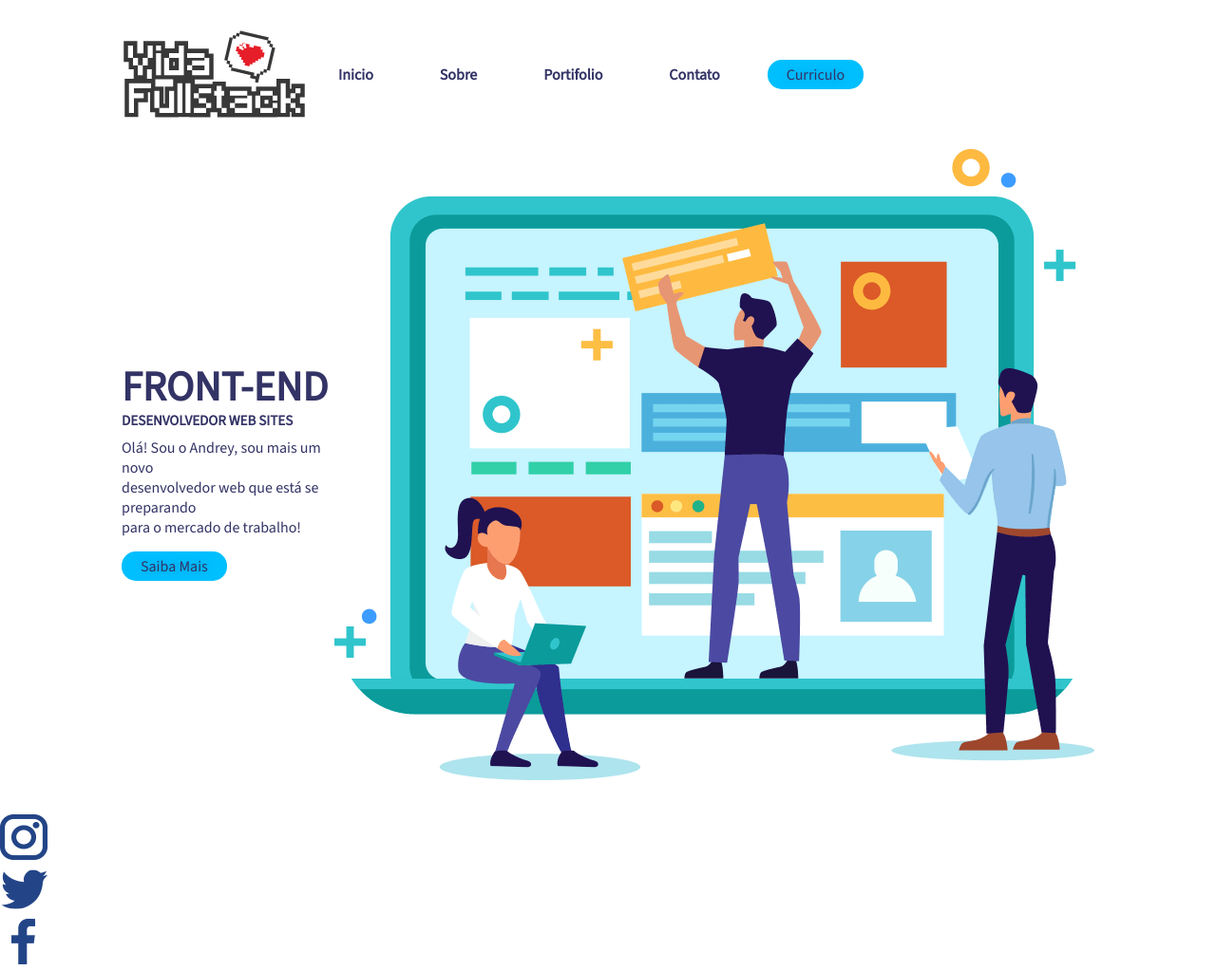
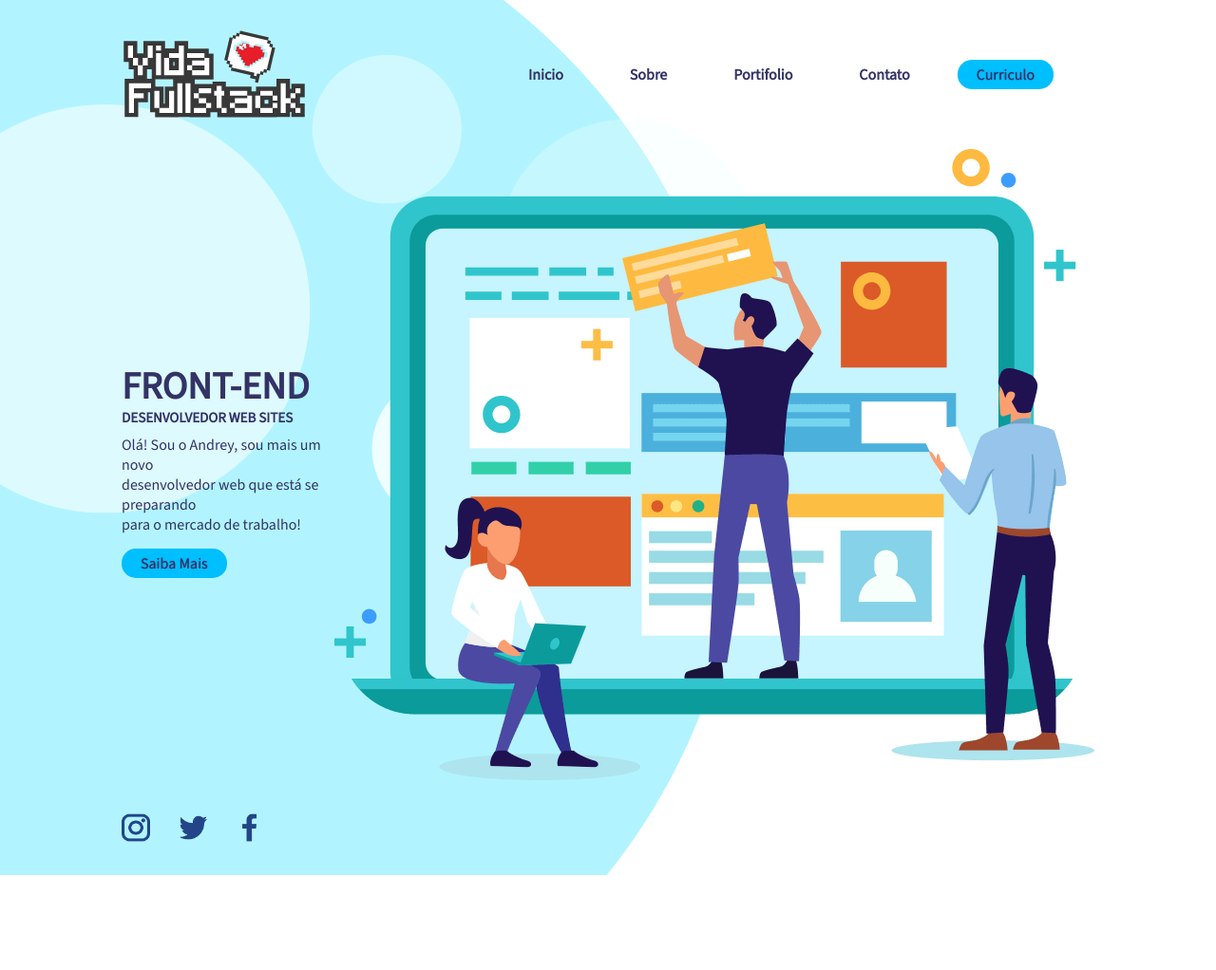
Before and after one commit to L4NDR3Y/Modulo-css-jornada-font-end, a plain HTML site: page index.html in a window 1280 px wide. Shown: the whole page at 95% size. After the commit the page ends 922 px from the top, so only its background shows below. Drawn offline with nearby package versions, Linux system fonts and the light colour scheme.

Commit message:
Alinhamento do header

```diff
--- a/assets/css/buttons.css
+++ b/assets/css/buttons.css
@@ -2,18 +2,19 @@
   padding: 5px 20px;
 }
 
-.btn.btn-blue,
-.btn.btn-blue:hover {
-  background: deepskyblue;
-}
 
 .btn.btn-blue {
+  background: deepskyblue;
   color: #333366;
   border-radius: 15px;
-  text-shadow: 0 0 8px rgb(3, 156, 207);
+  text-shadow: 0 0 1px #333366;
+
+
 }
 
 .btn.btn-blue:hover {
+  background: deepskyblue;
   color: #333366;
-  border-radius: 15px;
+  border-radius: 15px rgb(3, 156, 207);
+  box-shadow: 0 0 2px #333366;
 }
--- /dev/null
+++ b/assets/css/footer.css
@@ -0,0 +1,8 @@
+footer ul li {
+  margin: 0 30px 0 0;
+}
+
+footer ul li a img {
+  width: 30px;
+
+}
--- a/assets/css/header.css
+++ b/assets/css/header.css
@@ -1,6 +1,10 @@
 Header section {
-  justify-content: space-between;
+  justify-content: right;
   align-items: center;
+}
+
+header nav {
+  margin: 0 0 0 200px;
 }
 
 Header nav ul {
--- a/assets/css/main.css
+++ b/assets/css/main.css
@@ -9,7 +9,7 @@
 
 .sobre-web-design h1 {
   align-items: center;
-  font-size: 44px;
+  font-size: 40px;
 }
 
 .sobre-web-design h1:hover {
--- /dev/null
+++ b/assets/css/responsive.css
@@ -0,0 +1,5 @@
+@media (min-width: 1900px) {
+  body {
+    background: 900px;
+  }
+}
--- a/assets/css/style.css
+++ b/assets/css/style.css
@@ -2,7 +2,8 @@
 @import url(./header.css);
 @import url(./main.css);
 @import url(./buttons.css);
-
+@import url(./footer.css);
+@import url(./responsive.css);
 /*Fonts*/
 @import url('https://fonts.googleapis.com/css2?family=Source+Sans+3:wght@200;300;400&display=swap');
 
@@ -15,6 +16,13 @@
   font-family: 'Source Sans 3', sans-serif;
   vertical-align: baseline;
   text-decoration: none;
+  list-style: none;
+}
+
+body {
+  background-image: url(../images/bolha-background.png);
+  background-repeat: no-repeat;
+  background-position: left;
 }
 
 .container {
--- a/index.html
+++ b/index.html
@@ -82,8 +82,8 @@
   </main>
 
   <!--Rodapé-->
-  <footer>
-    <ul class="Redes-sociais">
+  <footer class="container">
+    <ul class="row">
 
       <!--Instagram-->
       <li>
```
